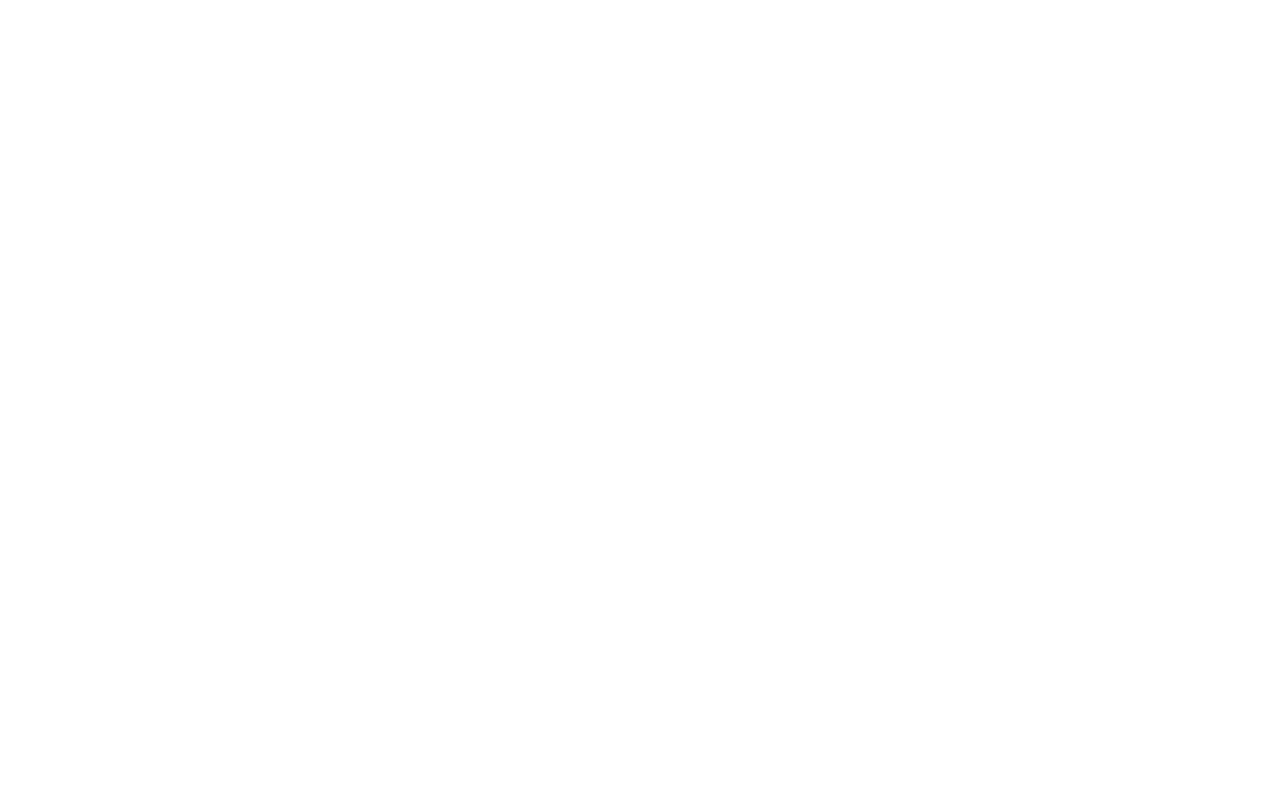
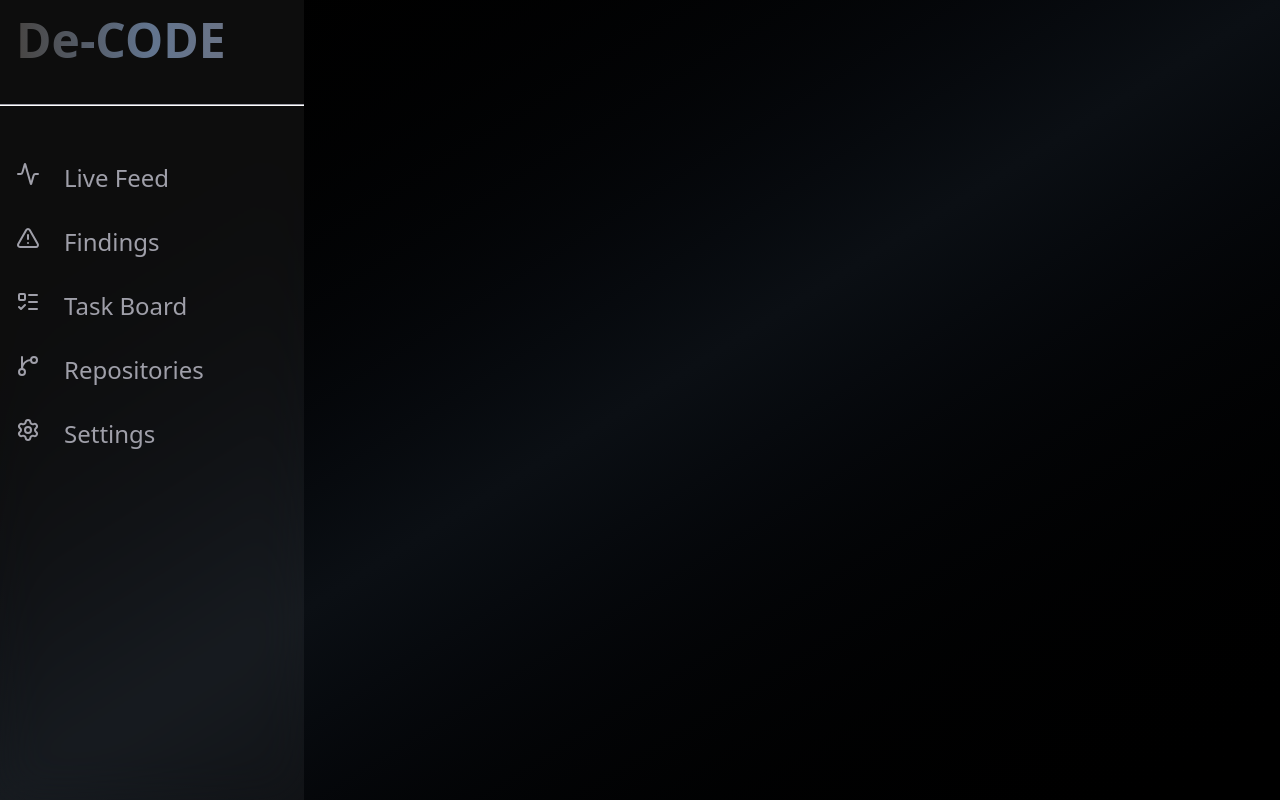
Before and after one commit to Rishu222006/De-Code, a React (Vite) app in the folder front/: page /autonomous in a window 1280 px wide. Before the commit this address had no page. Built offline with nearby package versions, Linux system fonts and the light colour scheme.

Commit message:
Created a sidebar for the autonomous page frontend

```diff
--- a/front/package.json
+++ b/front/package.json
@@ -26,7 +26,7 @@
     "@types/react-dom": "^19.2.3",
     "@vitejs/plugin-react": "^5.1.1",
     "autoprefixer": "^10.4.24",
-    "eslint": "^10.0.1",
+    "eslint": "^9.39.4",
     "eslint-plugin-react-hooks": "^7.0.1",
     "eslint-plugin-react-refresh": "^0.4.24",
     "globals": "^16.5.0",
--- a/front/src/App.jsx
+++ b/front/src/App.jsx
@@ -2,6 +2,7 @@
 import Analysis from "./components/Analysis/analysis.jsx";
 import About from "./components/about/About.jsx";
 import { BrowserRouter, Route, Routes } from "react-router-dom";
+import Autonomous from "./components/autonomous/Autonomous.jsx";
 
 const App = () => {
   return (
@@ -11,6 +12,7 @@
           <Route path='/' element={<Home />} />
           <Route path='/analyze' element={<Analysis />} />
           <Route path='/about' element={<About />} />
+          <Route path='/autonomous' element={<Autonomous />} />
         </Routes>
       </BrowserRouter>
     </div>
--- /dev/null
+++ b/front/src/components/autonomous/Autonomous.jsx
@@ -0,0 +1,13 @@
+import React from 'react'
+import Sidebar from './Sidebar.jsx';
+
+const Autonomous = () => {
+    return (
+        <div className='h-screen bg-gradient-to-br from-black via-[#0b0f14] to-black text-white
+                        overflow-y-auto no-scrollbar'>
+            <Sidebar />
+        </div>
+    )
+}
+
+export default Autonomous;
--- /dev/null
+++ b/front/src/components/autonomous/Sidebar.jsx
@@ -0,0 +1,23 @@
+import React from 'react'
+import { Card } from '../ui/Card'
+import { Settings, Activity, ListTodo, GitBranch, TriangleAlert } from "lucide-react";
+
+const Sidebar = () => {
+    return (
+        <div className='h-screen w-76 bg-gray-100 border-white/10 backdrop-blur-xl bg-white/5'>
+            <div className='text-zinc-400  text-2xl list-decimal '>
+                <div className="p-4 text-3xl md:text-5xl font-bold mb-6 text-transparent bg-clip-text bg-gradient-to-r from-stone-700 via-slate-500 to-zinc-500">
+                    De-CODE
+                </div>
+                <div className='pb-10'> <hr className='bg-white h-0.5' /></div>
+                <div className='p-4 w-74 hover:bg-indigo-600/20 hover:scale-105 cursor pointer transition-transform ease-in-out flex flex-row duration-150 gap-6'> <Activity />Live Feed</div>
+                <div className='p-4 w-74 hover:bg-indigo-600/20  hover:scale-105 cursor pointer transition-transform ease-in-out flex flex-row duration-150 gap-6'><TriangleAlert />Findings</div>
+                <div className='p-4 w-74 hover:bg-indigo-600/20  hover:scale-105 cursor pointer transition-transform ease-in-out flex flex-row duration-150 gap-6'><ListTodo />Task Board</div>
+                <div className='p-4 w-74 hover:bg-indigo-600/20  hover:scale-105 cursor pointer transition-transform ease-in-out flex flex-row duration-150 gap-6'><GitBranch />Repositories</div>
+                <div className='p-4 w-74 hover:bg-indigo-600/20  hover:scale-105 cursor pointer transition-transform ease-in-out flex flex-row duration-150 gap-6'><Settings />Settings</div>
+            </div>
+        </div>
+    )
+}
+
+export default Sidebar
```
Also changed, not shown: 1 other file (tests, documents, lock files or other folders).
